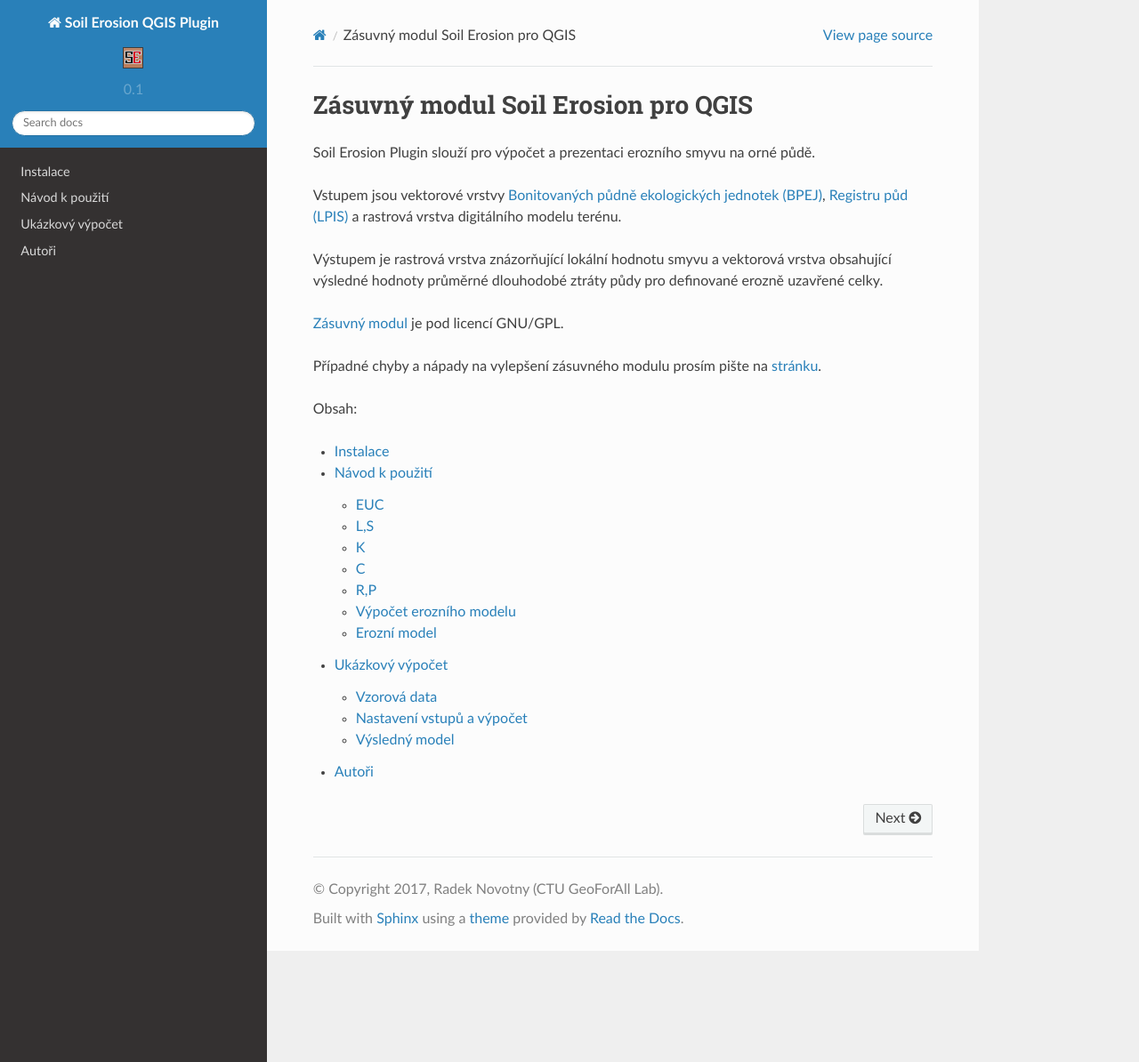
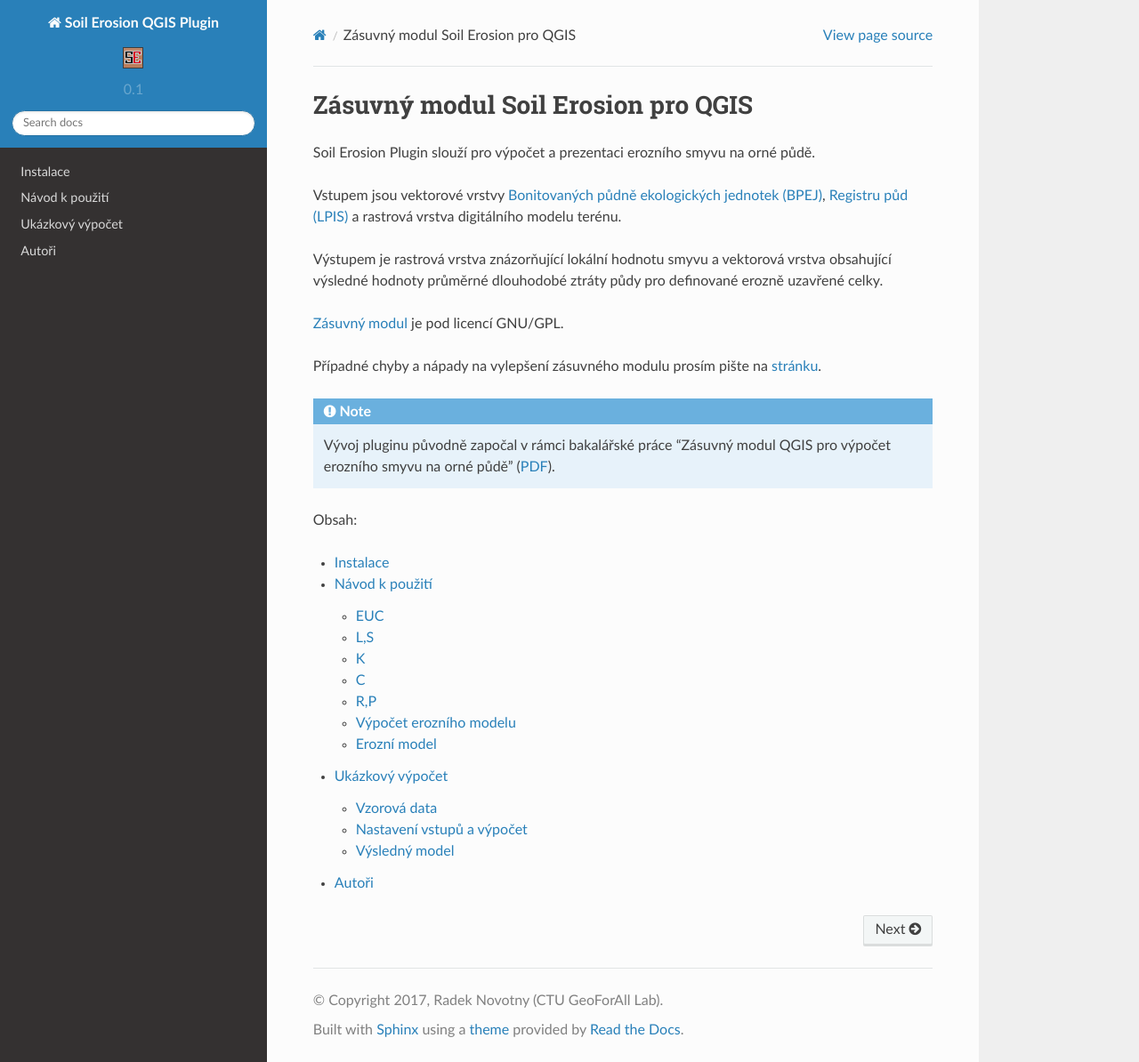
Before and after one commit to ctu-geoforall-lab/qgis-soil-erosion-plugin, a Sphinx documentation site: the page built from docs/source/index.rst, in a window 1280 px wide and 1194 px high. Shown: the whole window at 89% size. Built offline with Sphinx 7.4.7 and the Read the Docs theme 2.0.0, drawn with Linux system fonts in a browser that asks for light colours; formulas are drawn with MathJax 3.

Commit message:
docs: note origin (BP)

```diff
--- a/docs/source/index.rst
+++ b/docs/source/index.rst
@@ -19,6 +19,11 @@
 Případné chyby a nápady na vylepšení zásuvného modulu prosím pište na `stránku
 <https://github.com/ctu-geoforall-lab/qgis-soil-erosion-plugin/issues>`_.
 
+.. note:: Vývoj pluginu původně započal v rámci bakalářské práce
+          "Zásuvný modul QGIS pro výpočet erozního smyvu na orné půdě"
+          (`PDF
+          <https://github.com/ctu-geoforall-lab-projects/bp-novotny-2017/raw/master/text/radek-novotny-bp-2017.pdf>`__).
+
 Obsah:
 
 .. toctree::
```
